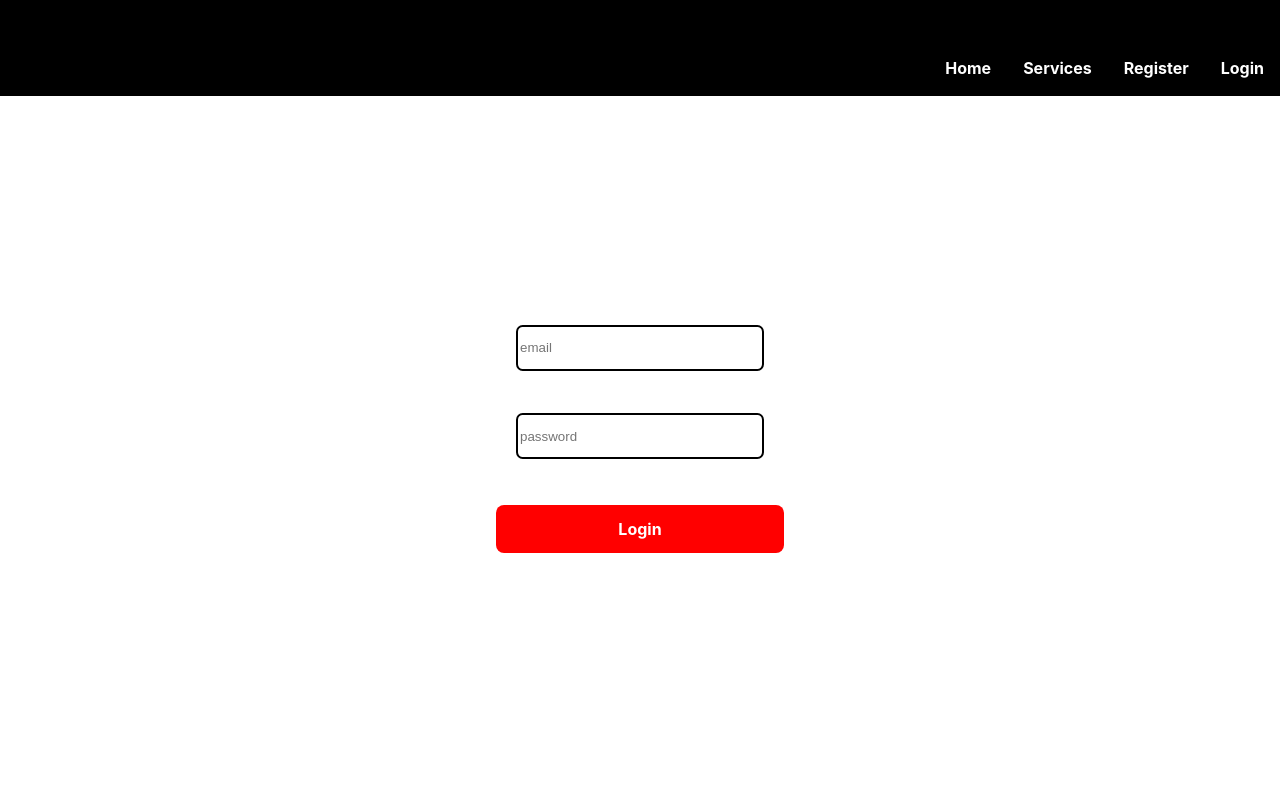
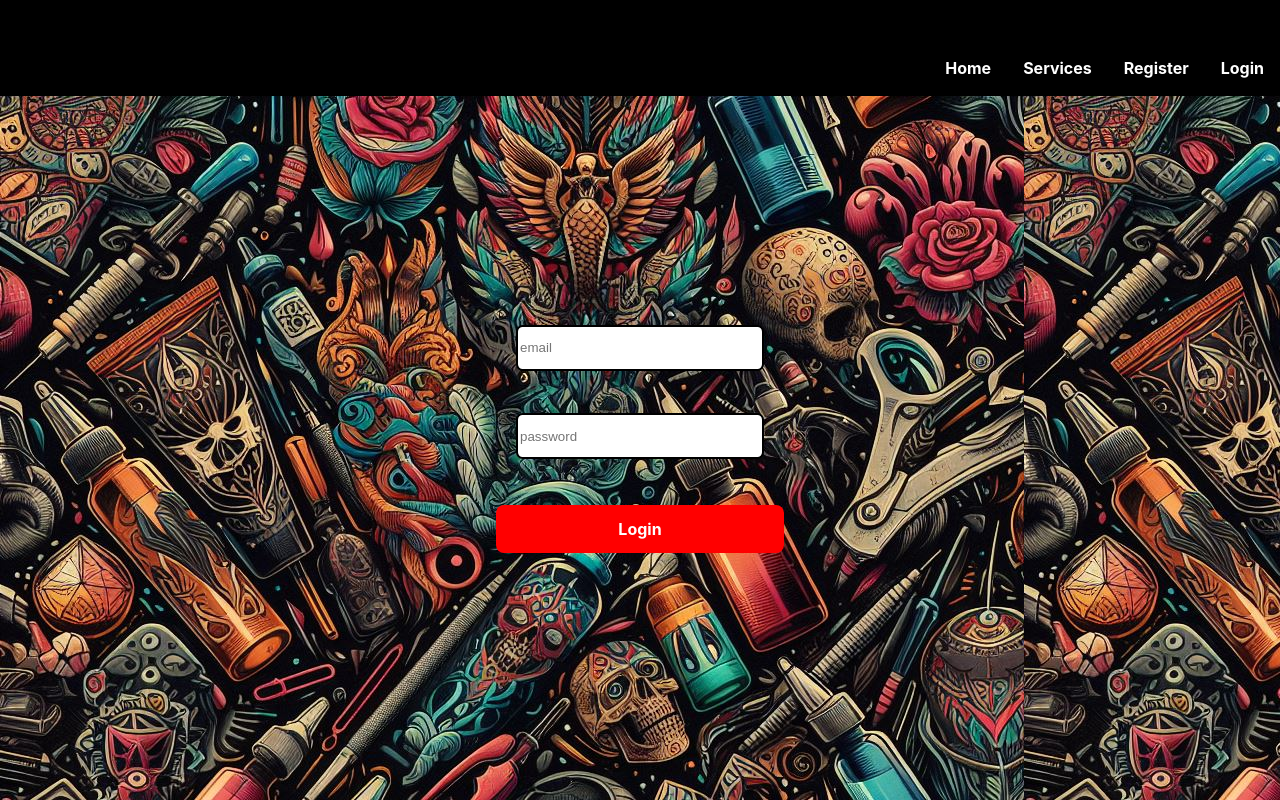
Before and after one commit to jluisferrer/Proyecto-6-API-Buscador-Frontend-I, a React (Vite) app: page /login in a window 1280 px wide. Built offline with nearby package versions, Linux system fonts and the light colour scheme.

Commit message:
update: adding background image in login, register and services

```diff
--- a/src/pages/Login/Login.css
+++ b/src/pages/Login/Login.css
@@ -4,6 +4,7 @@
     width: 100vw;
 
     background-color: white;
+    background-image: url(../../img/tatooStudio.jpg);
     color: greenyellow;
 
     display: flex;
--- a/src/pages/Register/Register.css
+++ b/src/pages/Register/Register.css
@@ -5,6 +5,7 @@
 
     background-color: white;
     color: greenyellow;
+    background-image: url(../../img/tatooStudio.jpg);
 
     display: flex;
     flex-direction: column;
--- a/src/pages/Services/Services.css
+++ b/src/pages/Services/Services.css
@@ -4,6 +4,7 @@
     width: 100vw;
 
     background-color: rgb(153, 205, 55);
+    background-image: url(../../img/tatooStudio.jpg);
 
     display: flex;
     flex-direction: row;
```
